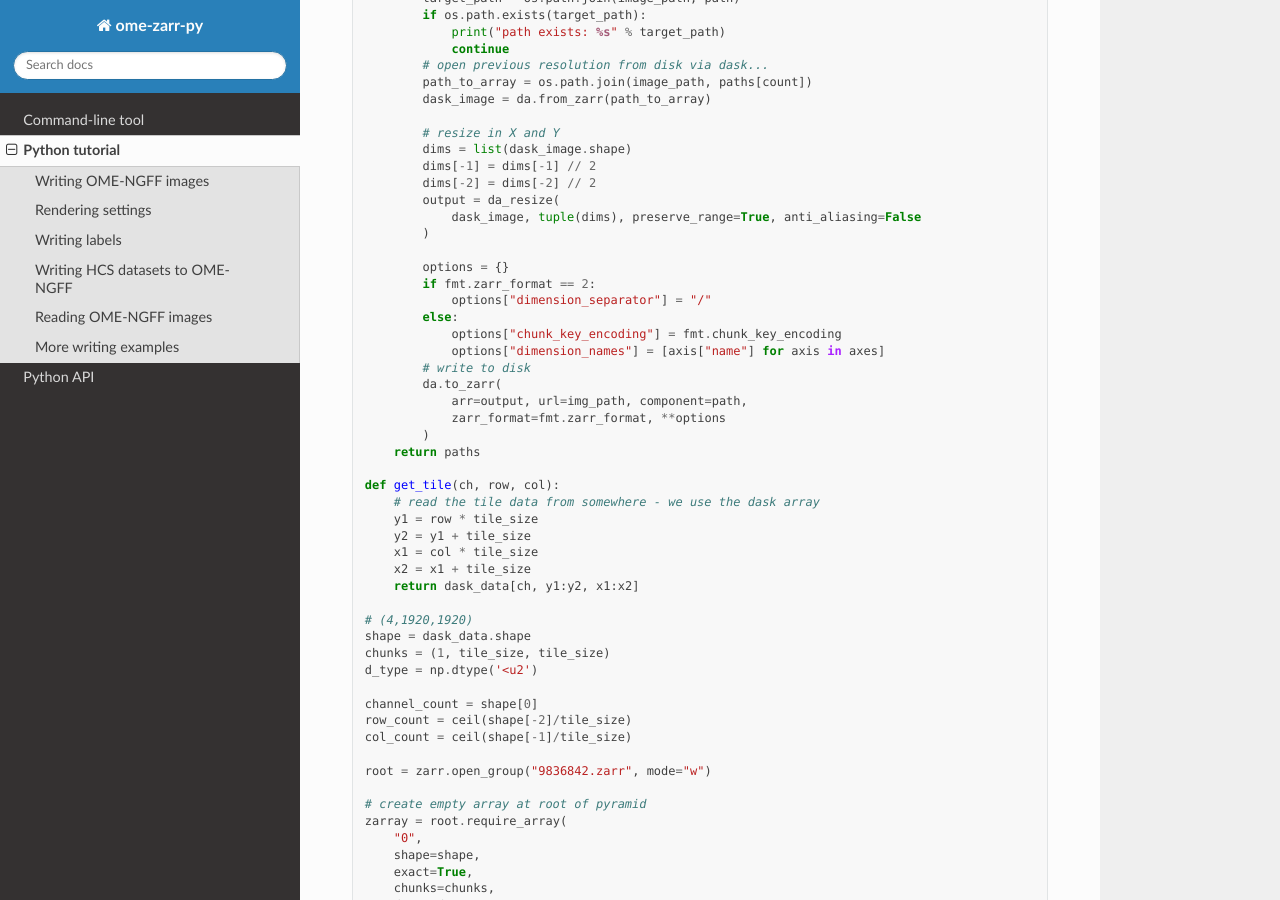
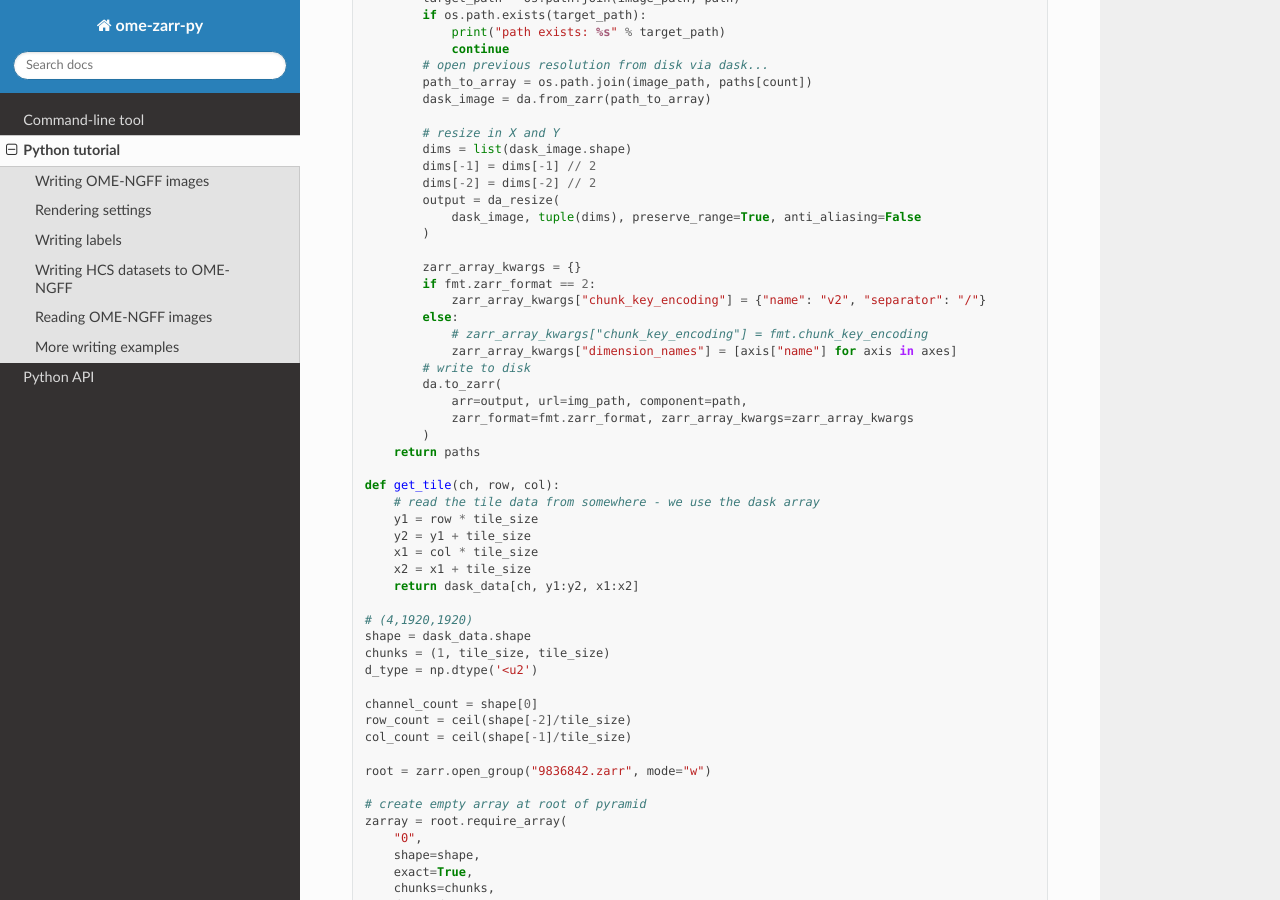
Before and after one commit to ome/ome-zarr-py, a Sphinx documentation site: the page built from docs/source/python.rst, in a window 1280 px wide and 900 px high, scrolled down 4439 px. Built offline with Sphinx 7.4.7 and the Read the Docs theme 3.1.0, drawn with Linux system fonts in a browser that asks for light colours.

Commit message:
Use dask 2025.12.0 zarr_array_kwargs in python docs python.rst

```diff
--- a/docs/source/python.rst
+++ b/docs/source/python.rst
@@ -249,16 +249,16 @@ Writing big image from tiles::
                 dask_image, tuple(dims), preserve_range=True, anti_aliasing=False
             )
 
-            options = {}
+            zarr_array_kwargs = {}
             if fmt.zarr_format == 2:
-                options["dimension_separator"] = "/"
+                zarr_array_kwargs["chunk_key_encoding"] = {"name": "v2", "separator": "/"}
             else:
-                options["chunk_key_encoding"] = fmt.chunk_key_encoding
-                options["dimension_names"] = [axis["name"] for axis in axes]
+                # zarr_array_kwargs["chunk_key_encoding"] = fmt.chunk_key_encoding
+                zarr_array_kwargs["dimension_names"] = [axis["name"] for axis in axes]
             # write to disk
             da.to_zarr(
                 arr=output, url=img_path, component=path,
-                zarr_format=fmt.zarr_format, **options
+                zarr_format=fmt.zarr_format, zarr_array_kwargs=zarr_array_kwargs
             )
         return paths
 
```
